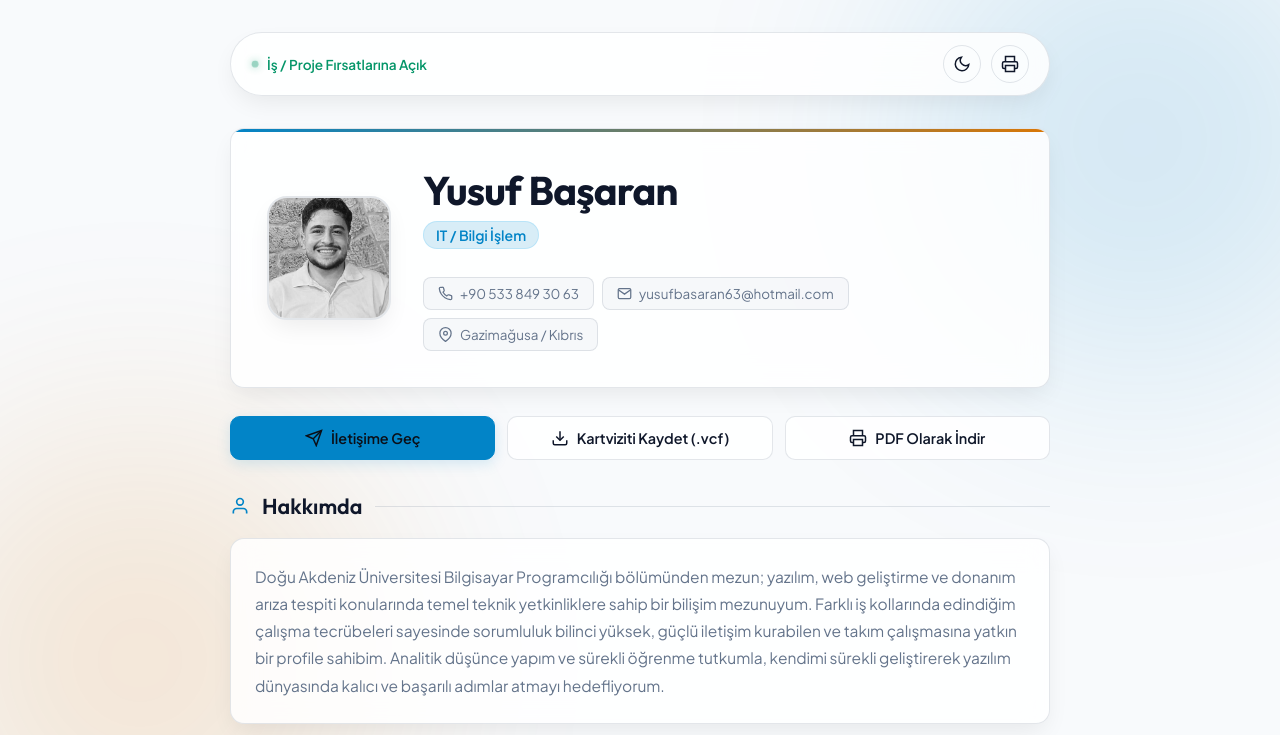
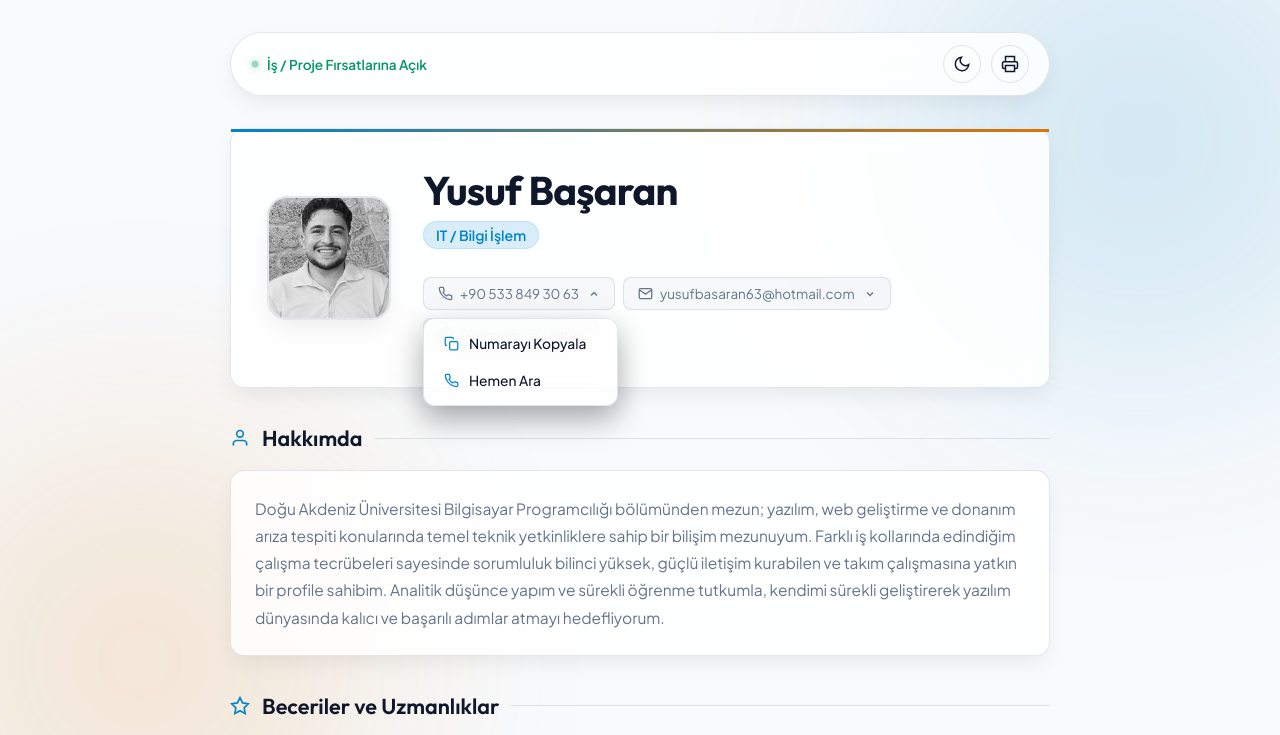
Before and after one commit to yusuf-basaran/CV, a plain HTML site: page index.html in a window 1280 px wide. Both pictures are taken after a click on the button "+90 533 849 30 63". Shown: the top 735 px of the page. Drawn offline with Linux system fonts and the light colour scheme.

Commit message:
Update index.html

```diff
--- a/index.html
+++ b/index.html
@@ -102,7 +102,7 @@
     :root {
       --bg: #0b0f17;
       --bg-panel: rgba(22, 29, 43, 0.7);
-      --bg-panel-hover: rgba(30, 41, 59, 0.85);
+      --bg-panel-hover: rgba(30, 41, 59, 0.9);
       --ink: #f1f5f9;
       --ink-soft: #94a3b8;
       --line: rgba(148, 163, 184, 0.15);
@@ -132,9 +132,7 @@
 
     * { box-sizing: border-box; margin: 0; padding: 0; }
 
-    html {
-      scroll-behavior: smooth;
-    }
+    html { scroll-behavior: smooth; }
 
     body {
       background: var(--bg);
@@ -150,7 +148,6 @@
       transition: background-color 0.3s ease, color 0.3s ease;
     }
 
-    /* Arkaplan Işık Efektleri */
     body::before, body::after {
       content: "";
       position: fixed;
@@ -179,7 +176,7 @@
       margin: 0 auto;
     }
 
-    /* Üst Araç Çubuğu / Navigasyon */
+    /* Üst Navigasyon */
     .top-bar {
       display: flex;
       justify-content: space-between;
@@ -245,7 +242,7 @@
       transform: translateY(-2px);
     }
 
-    /* Profil Başlık Kartı */
+    /* Profil Hero Kartı */
     .hero-card {
       background: var(--bg-panel);
       backdrop-filter: var(--glass-blur);
@@ -258,8 +255,7 @@
       gap: 32px;
       align-items: center;
       position: relative;
-      overflow: hidden;
-      margin-bottom: 28px;
+      margin-bottom: 36px;
     }
 
     .hero-card::after {
@@ -322,6 +318,7 @@
       flex-wrap: wrap;
       gap: 8px;
       margin-top: 12px;
+      align-items: center;
     }
 
     .chip-btn {
@@ -355,21 +352,95 @@
       stroke-width: 2;
     }
 
-    /* Eylem Butonları Paneli */
-    .quick-actions {
+    /* Açılır Menü (Dropdown) Kapsayıcıları */
+    .dropdown-wrapper {
+      position: relative;
+      display: inline-block;
+    }
+
+    .dropdown-wrapper .chevron-icon {
+      width: 12px;
+      height: 12px;
+      margin-left: 2px;
+      transition: transform 0.25s ease;
+      stroke-width: 2.5;
+    }
+
+    .dropdown-wrapper.active .chevron-icon {
+      transform: rotate(180deg);
+    }
+
+    .dropdown-menu {
+      position: absolute;
+      top: calc(100% + 8px);
+      left: 0;
+      min-width: 195px;
+      background: var(--bg-panel);
+      backdrop-filter: var(--glass-blur);
+      -webkit-backdrop-filter: var(--glass-blur);
+      border: 1px solid var(--line);
+      border-radius: 12px;
+      padding: 6px;
+      box-shadow: 0 12px 30px rgba(0, 0, 0, 0.35);
+      opacity: 0;
+      visibility: hidden;
+      transform: translateY(-6px) scale(0.96);
+      transition: all 0.2s cubic-bezier(0.4, 0, 0.2, 1);
+      z-index: 100;
+    }
+
+    .dropdown-menu.show {
+      opacity: 1;
+      visibility: visible;
+      transform: translateY(0) scale(1);
+    }
+
+    .dropdown-item {
+      width: 100%;
       display: flex;
-      gap: 12px;
-      flex-wrap: wrap;
-      margin-bottom: 32px;
+      align-items: center;
+      gap: 10px;
+      padding: 10px 14px;
+      border-radius: 8px;
+      border: none;
+      background: transparent;
+      color: var(--ink);
+      font-family: inherit;
+      font-size: 0.86rem;
+      font-weight: 500;
+      cursor: pointer;
+      text-decoration: none;
+      transition: var(--transition);
+      text-align: left;
+    }
+
+    .dropdown-item:hover {
+      background: var(--bg-panel-hover);
+      color: var(--accent);
+    }
+
+    .dropdown-item svg {
+      width: 15px;
+      height: 15px;
+      color: var(--accent);
+      flex-shrink: 0;
+    }
+
+    /* En Alt Eylem Butonu (Kartvizit) */
+    .bottom-actions {
+      display: flex;
+      justify-content: center;
+      margin-top: 36px;
+      margin-bottom: 20px;
     }
 
     .action-btn {
-      flex: 1;
-      min-width: 170px;
-      padding: 12px 18px;
+      width: 100%;
+      max-width: 320px;
+      padding: 13px 20px;
       border-radius: 10px;
       font-weight: 600;
-      font-size: 0.9rem;
+      font-size: 0.92rem;
       border: 1px solid var(--line);
       cursor: pointer;
       display: inline-flex;
@@ -379,24 +450,11 @@
       transition: var(--transition);
       text-decoration: none;
       font-family: inherit;
-    }
-
-    .action-btn.primary {
-      background: var(--accent);
-      color: #0b0f17;
-      border-color: var(--accent);
-      box-shadow: 0 4px 14px var(--accent-glow);
-    }
-    .action-btn.primary:hover {
-      filter: brightness(1.1);
-      transform: translateY(-2px);
-    }
-
-    .action-btn.secondary {
       background: var(--bg-panel);
       color: var(--ink);
     }
-    .action-btn.secondary:hover {
+
+    .action-btn:hover {
       background: var(--bg-panel-hover);
       border-color: var(--accent);
       color: var(--accent);
@@ -446,7 +504,7 @@
       box-shadow: var(--shadow);
     }
 
-    /* Beceriler Bölümü & Filtreler */
+    /* Beceriler */
     .skills-filter {
       display: flex;
       gap: 8px;
@@ -524,7 +582,7 @@
       margin-top: 2px;
     }
 
-    /* Zaman Çizelgesi (Deneyim ve Eğitim) */
+    /* Zaman Çizelgesi */
     .timeline {
       position: relative;
       padding-left: 28px;
@@ -634,7 +692,7 @@
       font-size: 1rem;
     }
 
-    /* Referanslar Grid */
+    /* Referanslar */
     .refs-grid {
       display: grid;
       grid-template-columns: repeat(2, 1fr);
@@ -685,7 +743,7 @@
 
     /* Altbilgi */
     footer {
-      margin-top: 24px;
+      margin-top: 10px;
       padding: 24px 0 0;
       border-top: 1px solid var(--line);
       display: flex;
@@ -697,7 +755,7 @@
       color: var(--ink-soft);
     }
 
-    /* Bildirim Toast Pop-up */
+    /* Bildirim Toast */
     .toast {
       position: fixed;
       bottom: 24px;
@@ -725,7 +783,7 @@
       opacity: 1;
     }
 
-    /* Scroll Reveal Animasyon Sınıfları */
+    /* Scroll Reveal */
     .reveal {
       opacity: 0;
       transform: translateY(20px);
@@ -773,7 +831,7 @@
       border-color: var(--accent);
     }
 
-    /* Mobil Düzenleme */
+    /* Mobil Uyum */
     @media (max-width: 680px) {
       .hero-card {
         flex-direction: column;
@@ -784,22 +842,29 @@
       .contact-chips {
         justify-content: center;
       }
+      .dropdown-menu {
+        left: 50%;
+        transform: translateX(-50%) translateY(-6px) scale(0.96);
+      }
+      .dropdown-menu.show {
+        transform: translateX(-50%) translateY(0) scale(1);
+      }
       .refs-grid {
         grid-template-columns: 1fr;
       }
       .action-btn {
-        width: 100%;
+        max-width: 100%;
       }
     }
 
-    /* Yazdırma Modu */
+    /* Baskı Modu */
     @media print {
       body {
         background: #fff !important;
         color: #000 !important;
         padding: 0 !important;
       }
-      body::before, body::after, .top-bar, .quick-actions, .skills-filter, .scroll-top, .toast, .btn-icon {
+      body::before, body::after, .top-bar, .bottom-actions, .skills-filter, .scroll-top, .toast, .btn-icon, .dropdown-menu {
         display: none !important;
       }
       .hero-card, .card, .about-card, .ref-card {
@@ -819,7 +884,7 @@
 <body>
 
   <div class="container">
-    <!-- Üst Araç Çubuğu -->
+    <!-- Üst Sabit Araç Çubuğu (Yazdır Butonu Burada Yer Almaktadır) -->
     <header class="top-bar">
       <div class="nav-status">
         <span class="status-dot"></span>
@@ -828,11 +893,9 @@
       <div class="nav-actions">
         <!-- Tema Değiştirici Buton -->
         <button class="btn-icon" id="themeToggle" title="Tema Değiştir" aria-label="Tema Değiştir">
-          <svg id="themeIcon" width="18" height="18" viewBox="0 0 24 24" fill="none" stroke="currentColor" stroke-width="2">
-            <!-- Dinamik İkon JS ile güncellenir -->
-          </svg>
+          <svg id="themeIcon" width="18" height="18" viewBox="0 0 24 24" fill="none" stroke="currentColor" stroke-width="2"></svg>
         </button>
-        <!-- Yazdır Butonu -->
+        <!-- Yazdır / PDF Butonu -->
         <button class="btn-icon" onclick="window.print()" title="Yazdır / PDF Kaydet" aria-label="Yazdır">
           <svg width="18" height="18" viewBox="0 0 24 24" fill="none" stroke="currentColor" stroke-width="2">
             <polyline points="6 9 6 2 18 2 18 9"></polyline>
@@ -853,16 +916,47 @@
         <span class="hero-badge">IT / Bilgi İşlem</span>
 
         <div class="contact-chips">
-          <button class="chip-btn" onclick="copyToClipboard('+905338493063', 'Telefon numarası kopyalandı!')" title="Tıkla ve Kopyala">
+          <!-- 2 Seçenekli Telefon Butonu (Dropdown) -->
+          <div class="dropdown-wrapper" id="phoneWrapper">
+            <button class="chip-btn" id="phoneDropdownBtn" onclick="toggleMenu('phoneWrapper', 'phoneDropdownMenu', 'phoneDropdownBtn', event)" title="Telefon seçenekleri" aria-expanded="false">
               <svg viewBox="0 0 24 24"><path d="M22 16.92v3a2 2 0 0 1-2.18 2 19.79 19.79 0 0 1-8.63-3.07 19.5 19.5 0 0 1-6-6 19.79 19.79 0 0 1-3.07-8.67A2 2 0 0 1 4.11 2h3a2 2 0 0 1 2 1.72 12.84 12.84 0 0 0 .7 2.81 2 2 0 0 1-.45 2.11L8.09 9.91a16 16 0 0 0 6 6l1.27-1.27a2 2 0 0 1 2.11-.45 12.84 12.84 0 0 0 2.81.7A2 2 0 0 1 22 16.92z"></path></svg>
               <span>+90 533 849 30 63</span>
+              <svg class="chevron-icon" viewBox="0 0 24 24" fill="none" stroke="currentColor"><polyline points="6 9 12 15 18 9"></polyline></svg>
             </button>
 
-          <button class="chip-btn" onclick="copyToClipboard('yusufbasaran63@hotmail.com', 'E-posta adresi kopyalandı!')" title="Tıkla ve Kopyala">
+            <div class="dropdown-menu" id="phoneDropdownMenu">
+              <button class="dropdown-item" onclick="handleCopyText('+905338493063', 'Telefon numarası kopyalandı!', event)">
+                <svg viewBox="0 0 24 24" fill="none" stroke="currentColor" stroke-width="2"><rect x="9" y="9" width="13" height="13" rx="2" ry="2"></rect><path d="M5 15H4a2 2 0 0 1-2-2V4a2 2 0 0 1 2-2h9a2 2 0 0 1 2 2v1"></path></svg>
+                <span>Numarayı Kopyala</span>
+              </button>
+              <a href="tel:+905338493063" class="dropdown-item" onclick="closeAllMenus()">
+                <svg viewBox="0 0 24 24" fill="none" stroke="currentColor" stroke-width="2"><path d="M22 16.92v3a2 2 0 0 1-2.18 2 19.79 19.79 0 0 1-8.63-3.07 19.5 19.5 0 0 1-6-6 19.79 19.79 0 0 1-3.07-8.67A2 2 0 0 1 4.11 2h3a2 2 0 0 1 2 1.72 12.84 12.84 0 0 0 .7 2.81 2 2 0 0 1-.45 2.11L8.09 9.91a16 16 0 0 0 6 6l1.27-1.27a2 2 0 0 1 2.11-.45 12.84 12.84 0 0 0 2.81.7A2 2 0 0 1 22 16.92z"></path></svg>
+                <span>Hemen Ara</span>
+              </a>
+            </div>
+          </div>
+
+          <!-- 2 Seçenekli E-posta Butonu (Dropdown) -->
+          <div class="dropdown-wrapper" id="emailWrapper">
+            <button class="chip-btn" id="emailDropdownBtn" onclick="toggleMenu('emailWrapper', 'emailDropdownMenu', 'emailDropdownBtn', event)" title="E-posta seçenekleri" aria-expanded="false">
               <svg viewBox="0 0 24 24"><path d="M4 4h16c1.1 0 2 .9 2 2v12c0 1.1-.9 2-2 2H4c-1.1 0-2-.9-2-2V6c0-1.1.9-2 2-2z"></path><polyline points="22,6 12,13 2,6"></polyline></svg>
               <span>yusufbasaran63@hotmail.com</span>
+              <svg class="chevron-icon" viewBox="0 0 24 24" fill="none" stroke="currentColor"><polyline points="6 9 12 15 18 9"></polyline></svg>
             </button>
 
+            <div class="dropdown-menu" id="emailDropdownMenu">
+              <button class="dropdown-item" onclick="handleCopyText('yusufbasaran63@hotmail.com', 'E-posta adresi kopyalandı!', event)">
+                <svg viewBox="0 0 24 24" fill="none" stroke="currentColor" stroke-width="2"><rect x="9" y="9" width="13" height="13" rx="2" ry="2"></rect><path d="M5 15H4a2 2 0 0 1-2-2V4a2 2 0 0 1 2-2h9a2 2 0 0 1 2 2v1"></path></svg>
+                <span>E-postayı Kopyala</span>
+              </button>
+              <a href="mailto:yusufbasaran63@hotmail.com" class="dropdown-item" onclick="closeAllMenus()">
+                <svg viewBox="0 0 24 24" fill="none" stroke="currentColor" stroke-width="2"><line x1="22" y1="2" x2="11" y2="13"></line><polygon points="22 2 15 22 11 13 2 9 22 2"></polygon></svg>
+                <span>E-posta Gönder</span>
+              </a>
+            </div>
+          </div>
+
+          <!-- Konum -->
           <span class="chip-btn" style="cursor: default;">
             <svg viewBox="0 0 24 24"><path d="M21 10c0 7-9 13-9 13s-9-6-9-13a9 9 0 0 1 18 0z"></path><circle cx="12" cy="10" r="3"></circle></svg>
             <span>Gazimağusa / Kıbrıs</span>
@@ -870,24 +964,6 @@
         </div>
       </div>
     </main>
-
-    <!-- Hızlı Eylem Butonları -->
-    <div class="quick-actions reveal">
-      <a href="mailto:yusufbasaran63@hotmail.com" class="action-btn primary">
-        <svg width="18" height="18" viewBox="0 0 24 24" fill="none" stroke="currentColor" stroke-width="2"><line x1="22" y1="2" x2="11" y2="13"></line><polygon points="22 2 15 22 11 13 2 9 22 2"></polygon></svg>
-        <span>İletişime Geç</span>
-      </a>
-
-      <button onclick="downloadVCard()" class="action-btn secondary">
-        <svg width="18" height="18" viewBox="0 0 24 24" fill="none" stroke="currentColor" stroke-width="2"><path d="M21 15v4a2 2 0 0 1-2 2H5a2 2 0 0 1-2-2v-4"></path><polyline points="7 10 12 15 17 10"></polyline><line x1="12" y1="15" x2="12" y2="3"></line></svg>
-        <span>Kartviziti Kaydet (.vcf)</span>
-      </button>
-
-      <button onclick="window.print()" class="action-btn secondary">
-        <svg width="18" height="18" viewBox="0 0 24 24" fill="none" stroke="currentColor" stroke-width="2"><polyline points="6 9 6 2 18 2 18 9"></polyline><path d="M6 18H4a2 2 0 0 1-2-2v-5a2 2 0 0 1 2-2h16a2 2 0 0 1 2 2v5a2 2 0 0 1-2 2h-2"></path><rect x="6" y="14" width="12" height="8"></rect></svg>
-        <span>PDF Olarak İndir</span>
-      </button>
-    </div>
 
     <!-- Hakkımda Bölümü -->
     <section class="reveal">
@@ -900,7 +976,7 @@
       </div>
     </section>
 
-    <!-- Beceriler Bölümü (Filtrelenebilir) -->
+    <!-- Beceriler Bölümü -->
     <section class="reveal">
       <h2 class="section-title">
         <svg viewBox="0 0 24 24" fill="none" stroke="currentColor" stroke-width="2"><polygon points="12 2 15.09 8.26 22 9.27 17 14.14 18.18 21.02 12 17.77 5.82 21.02 7 14.14 2 9.27 8.91 8.26 12 2"></polygon></svg>
@@ -923,7 +999,7 @@
         </div>
 
         <div class="skill-card" data-cat="tech">
-          <div class="skill-icon-box">⚙️️</div>
+          <div class="skill-icon-box">⚙</div>
           <div class="skill-info">
             <strong>Donanım Uzmanlığı</strong>
             <span>Arıza Tespiti & Montaj</span>
@@ -972,7 +1048,7 @@
       </div>
     </section>
 
-    <!-- Deneyim Bölümü (Timeline) -->
+    <!-- Deneyim Bölümü -->
     <section class="reveal">
       <h2 class="section-title">
         <svg viewBox="0 0 24 24" fill="none" stroke="currentColor" stroke-width="2"><rect x="2" y="7" width="20" height="14" rx="2" ry="2"></rect><path d="M16 21V5a2 2 0 0 0-2-2h-4a2 2 0 0 0-2 2v16"></path></svg>
@@ -1094,6 +1170,14 @@
       </div>
     </section>
 
+    <!-- En Alt Eylem Butonu (Yalnızca Kartvizit Kaydet) -->
+    <div class="bottom-actions reveal">
+      <button onclick="downloadVCard()" class="action-btn">
+        <svg width="18" height="18" viewBox="0 0 24 24" fill="none" stroke="currentColor" stroke-width="2"><path d="M21 15v4a2 2 0 0 1-2 2H5a2 2 0 0 1-2-2v-4"></path><polyline points="7 10 12 15 17 10"></polyline><line x1="12" y1="15" x2="12" y2="3"></line></svg>
+        <span>Kartviziti Kaydet (.vcf)</span>
+      </button>
+    </div>
+
     <!-- Altbilgi -->
     <footer>
       <span>© Yusuf Başaran — Tüm Hakları Saklıdır.</span>
@@ -1112,9 +1196,9 @@
     <span id="toastMsg">Panoya kopyalandı!</span>
   </div>
 
-  <!-- İşlevsel Scriptler -->
+  <!-- JavaScript Kodları -->
   <script>
-    // 1. Tema Yönetimi (Dark / Light)
+    // 1. Tema Yönetimi
     const themeToggle = document.getElementById('themeToggle');
     const themeIcon = document.getElementById('themeIcon');
     const root = document.documentElement;
@@ -1169,7 +1253,44 @@
       }, 2500);
     }
 
-    // 3. vCard (.vcf) İndirici
+    // 3. Ortak Dropdown Menü Yöneticisi
+    function toggleMenu(wrapperId, menuId, btnId, e) {
+      e.stopPropagation();
+      const wrapper = document.getElementById(wrapperId);
+      const menu = document.getElementById(menuId);
+      const btn = document.getElementById(btnId);
+      const isOpen = menu.classList.contains('show');
+
+      // Önce açık tüm menüleri kapat
+      closeAllMenus();
+
+      if (!isOpen) {
+        menu.classList.add('show');
+        wrapper.classList.add('active');
+        btn.setAttribute('aria-expanded', 'true');
+      }
+    }
+
+    function closeAllMenus() {
+      document.querySelectorAll('.dropdown-menu').forEach(menu => menu.classList.remove('show'));
+      document.querySelectorAll('.dropdown-wrapper').forEach(wrap => wrap.classList.remove('active'));
+      document.querySelectorAll('.dropdown-wrapper button').forEach(btn => btn.setAttribute('aria-expanded', 'false'));
+    }
+
+    function handleCopyText(text, message, e) {
+      e.stopPropagation();
+      copyToClipboard(text, message);
+      closeAllMenus();
+    }
+
+    // Sayfa boşluğuna tıklandığında menüleri kapat
+    document.addEventListener('click', (e) => {
+      if (!e.target.closest('.dropdown-wrapper')) {
+        closeAllMenus();
+      }
+    });
+
+    // 4. vCard (.vcf) İndirici
     function downloadVCard() {
       const vcardData = [
         'BEGIN:VCARD',
@@ -1194,7 +1315,7 @@
       showToast('Kartvizit indirildi!');
     }
 
-    // 4. Beceri Filtreleme
+    // 5. Beceri Filtreleme
     function filterSkills(category) {
       const buttons = document.querySelectorAll('.filter-btn');
       buttons.forEach(btn => btn.classList.remove('active'));
@@ -1210,7 +1331,7 @@
       });
     }
 
-    // 5. Scroll Reveal & Başa Dön
+    // 6. Scroll Reveal & Başa Dön
     const scrollTopBtn = document.getElementById('scrollTopBtn');
 
     window.addEventListener('scroll', () => {
```
Lines whose indentation alone changed are shown as unchanged.
